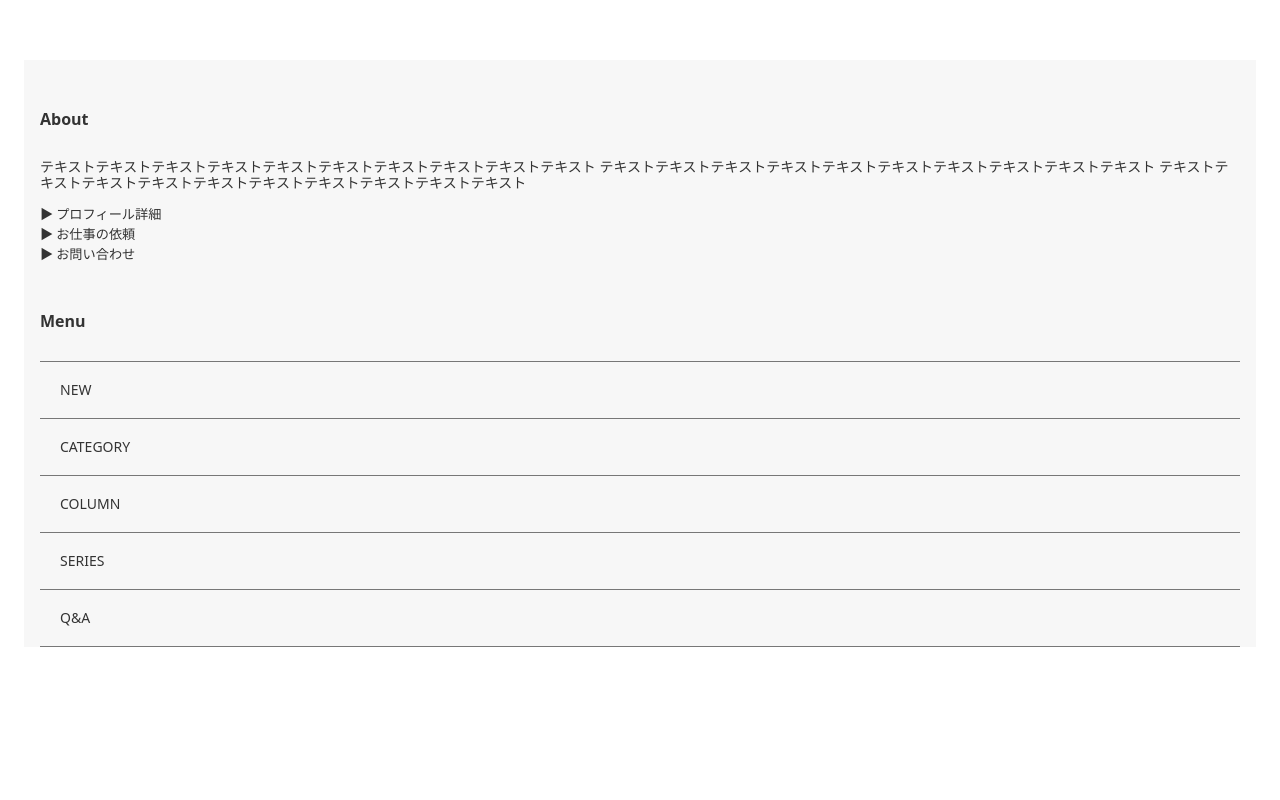
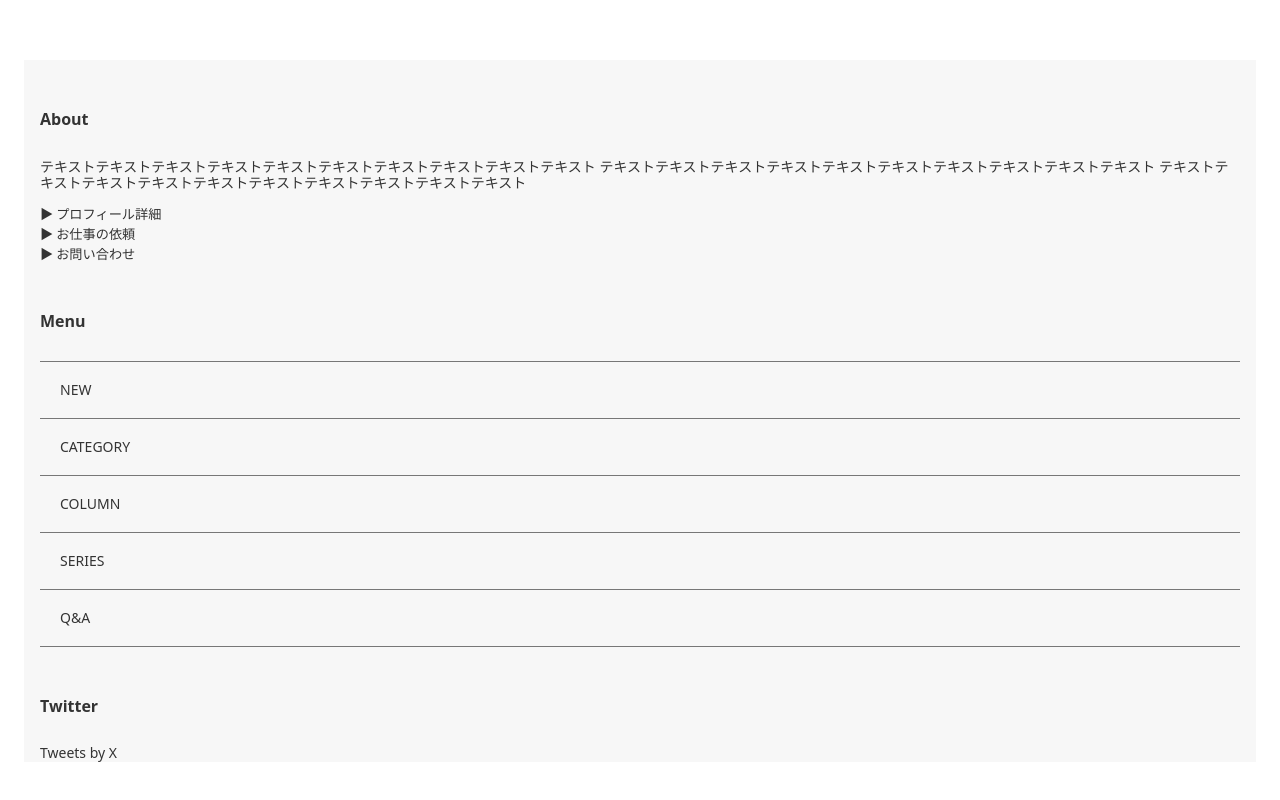
Before and after one commit to shokixxx/sampleTravelBlog, a plain HTML site: page index.html in a window 1280 px wide. Shown: the part 6702-7502 px from the top of the page. Before the commit the page ends 7399 px from the top, so only its background shows below. Drawn offline with nearby package versions, Linux system fonts and the light colour scheme.

Commit message:
footer>Twitter要素を追加

```diff
--- a/index.html
+++ b/index.html
@@ -188,6 +188,12 @@
           </ul>
         </div>
       </section>
+      <section class="footer-content">
+        <h4 class="footer-title">Twitter</h4>
+        <a href="https://x.com/X/status/1728404218007212122?s=20">
+          <p>Tweets by X</p>
+        </a>
+      </section>
     </footer>
   </body>
 </html>
```
